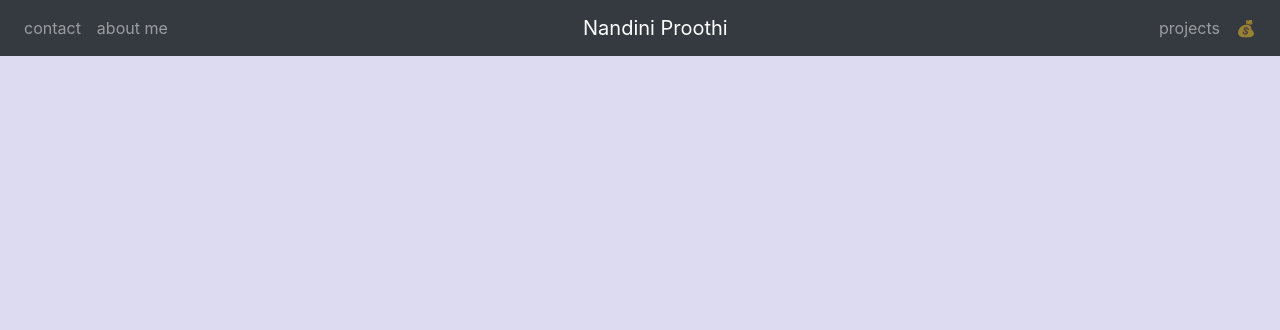
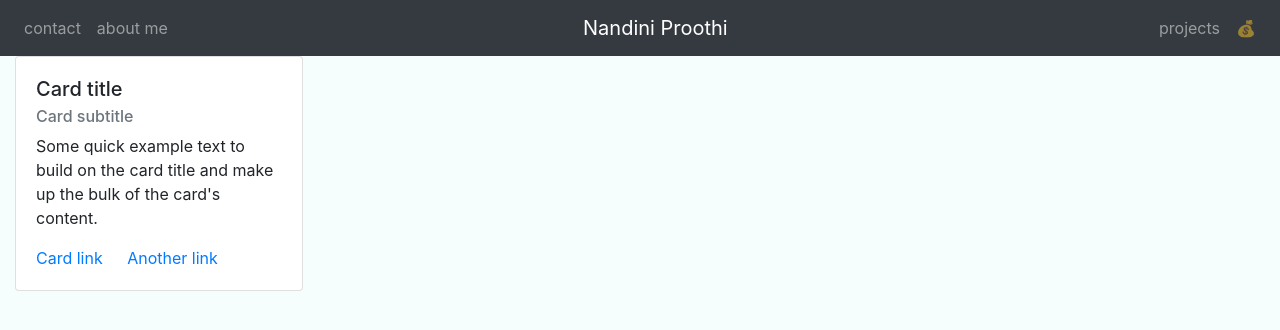
Before and after one commit to nandiniproothi/portfolio-website, a Python web app: template templates/index.html in a window 1280 px wide. Shown: the top 330 px of the page. Run offline with Jinja, Linux system fonts and the light colour scheme; the template is opened without the code that fills it, so the values that code supplies are empty; some libraries are stand-ins or nearby versions.

Commit message:
🐇🚔 Updated with Glitch

```diff
--- a/static/styles/index.css
+++ b/static/styles/index.css
@@ -1,6 +1,3 @@
-a.nav-link{
-    color: #DDDBF1;
+body {
+  background-color: #F5FEFD;
 }
-body{
-    background-color: #DDDBF1;
-}
--- a/templates/index.html
+++ b/templates/index.html
@@ -32,10 +32,10 @@
           </li>
         </ul>
       </div>
-        <ul class="navbar-nav me-auto">
-            <a class="navbar-brand" href="#">Nandini Proothi</a>
-          </ul>
-          <div class="collapse navbar-collapse" id="navbarSupportedContent">
+      <ul class="navbar-nav me-auto">
+        <a class="navbar-brand" href="#">Nandini Proothi</a>
+      </ul>
+      <div class="collapse navbar-collapse" id="navbarSupportedContent">
         <ul class="navbar-nav ml-auto">
           <li class="nav-item">
             <a class="nav-link" href="#">projects</a>
@@ -57,7 +57,24 @@
         <span class="navbar-toggler-icon"></span>
       </button>
     </nav>
-
+    <div class="container-fluid">
+      <div class="row">
+        <div class="col">
+          <div class="card" style="width: 18rem;">
+            <div class="card-body">
+              <h5 class="card-title">Card title</h5>
+              <h6 class="card-subtitle mb-2 text-muted">Card subtitle</h6>
+              <p class="card-text">
+                Some quick example text to build on the card title and make up
+                the bulk of the card's content.
+              </p>
+              <a href="#" class="card-link">Card link</a>
+              <a href="#" class="card-link">Another link</a>
+            </div>
+          </div>
+        </div>
+      </div>
+    </div>
     <!-- jQuery first, then Popper.js, then Bootstrap JS. -->
     <script
       src="https://code.jquery.com/jquery-3.5.1.slim.min.js"
```
Also changed, not shown: 1 other file.
